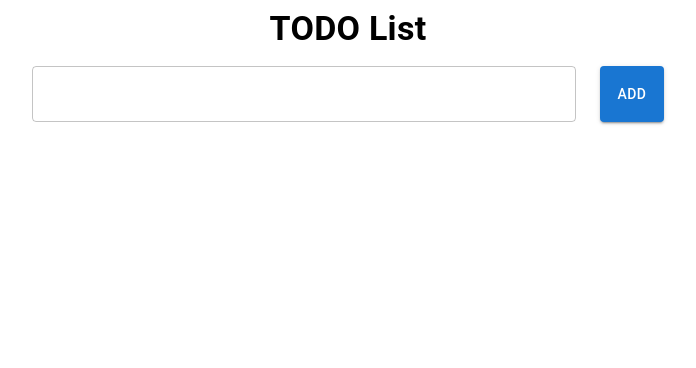
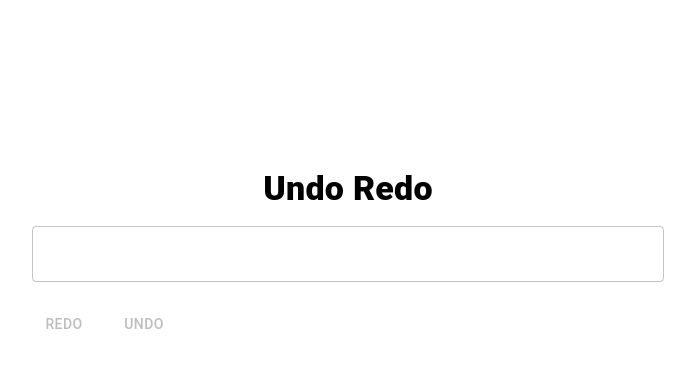
Before and after one commit to sharma-sagar2002/Frontend-Machine-Coding, a React (Vite) app: page / in a window 1280 px wide. Shown: the top 368 px of the page, without its empty margins (292-988 px from the left). Built offline with nearby package versions, Linux system fonts and the light colour scheme.

Commit message:
undo redo implemented

```diff
--- a/src/App.tsx
+++ b/src/App.tsx
@@ -1,5 +1,6 @@
 import "./App.css";
-import TodoList from "./Components/TodoList";
+import UndoRedo from "./Components/UndoRedo";
+// import TodoList from "./Components/TodoList";
 // import MultiProgressBar from "./Components/MultiProgressBar";
 // import MarkdownEditor from "./Components/MarkdownEditor";
 // import ProgressBar from "./Components/ProgressBar";
@@ -56,7 +57,8 @@ function App() {
       {/* <ProgressBar progress={80} /> */}
       {/* <TrafficLights/> */}
       {/* <MultiProgressBar/> */}
-      <TodoList/>
+      {/* <TodoList/> */}
+      <UndoRedo/>
 
     </>
   );
--- /dev/null
+++ b/src/Components/UndoRedo.tsx
@@ -0,0 +1,50 @@
+import { Button, Stack, TextField, Typography } from "@mui/material";
+import { useState } from "react"
+
+const UndoRedo = () => {
+    const [text , setText ]  = useState<string>('');
+    const [history, setHistory] = useState<string []> ([""]);
+    const [currInd , setCurrInd] = useState<number>(0);
+
+    const handleChange =  (e: any) =>{
+       const newVal = e.target.value
+       const newHistory  = history.slice(0, currInd+1);
+       const updatedHistory  = [...newHistory, newVal]
+       setHistory(updatedHistory)
+       setCurrInd(updatedHistory.length-1);
+       setText(newVal)
+
+       console.log(text,updatedHistory.length-1, updatedHistory)
+    }
+
+    const handleRedo = ()=>{
+      if(currInd===history.length-1) return ;
+      const newInd  = currInd+1;
+      setCurrInd(newInd);
+      setText(history[newInd])
+    }
+
+    const handleUndo = ()=>{
+      if(currInd===0) return ;
+      const newInd = currInd-1;
+      setCurrInd((newInd));
+      setText(history[newInd] )
+    }
+
+  return (
+    <>
+    <Stack gap={2} width={1/2} sx={{margin: 'auto', p:20}}>
+        <Typography variant="h4" alignSelf={"center"} fontWeight={800}>Undo Redo</Typography>
+       <Stack gap={3}>
+        <TextField value={text} onChange={ (e:any)=> {handleChange(e)}}/>
+        <Stack gap={2} direction={"row"}>
+            <Button disabled = {currInd === history.length-1} onClick={handleRedo}>Redo</Button>
+            <Button disabled ={currInd === 0} onClick={handleUndo}>Undo</Button>
+        </Stack>
+       </Stack>
+       </Stack>
+    </>
+  )
+}
+
+export default UndoRedo
```
Also changed, not shown: CSS.txt.
